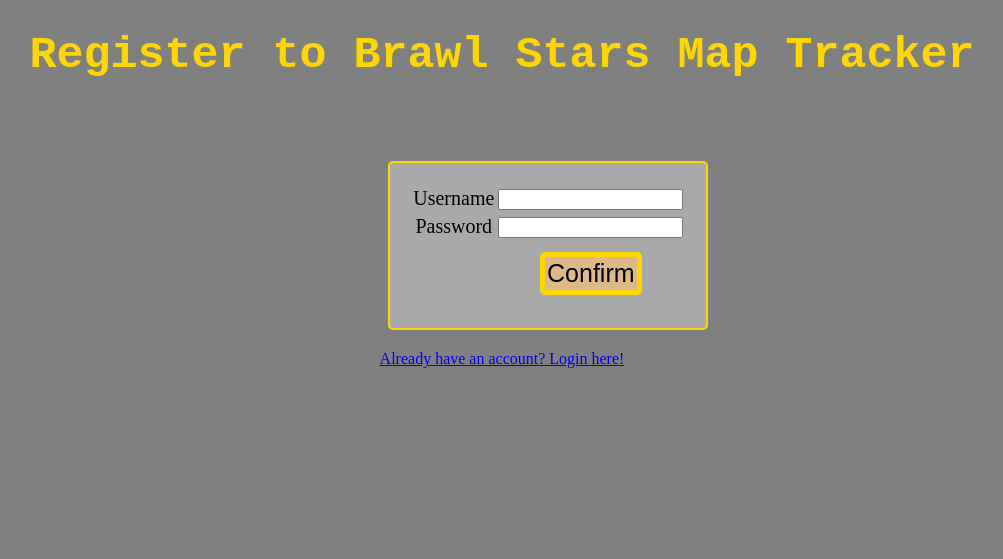
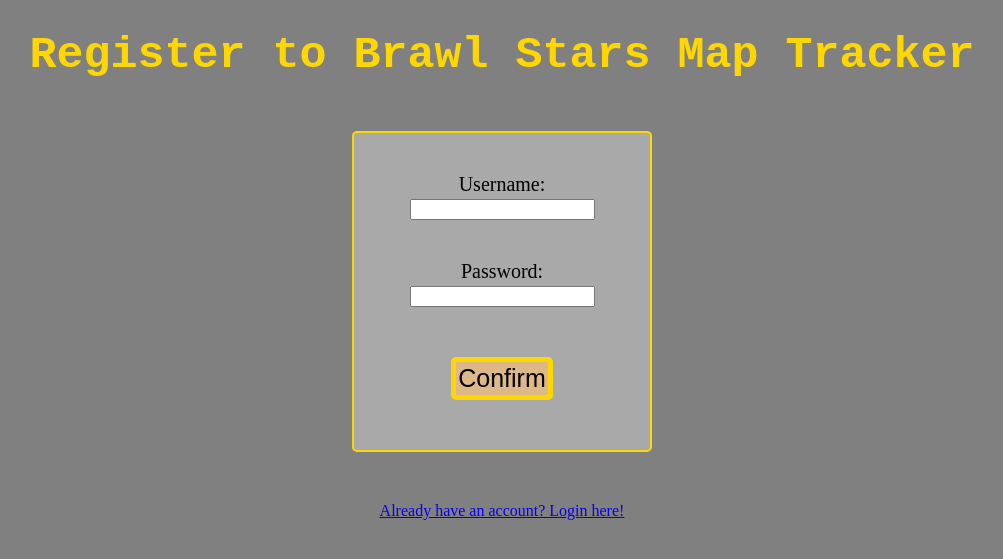
Before and after one commit to robotkid/fp-ia, a Flask app: page /registrationform in a window 1280 px wide. Shown: the top 559 px of the page, without its empty margins (138-1141 px from the left). Run offline with Flask 3, Linux system fonts and the light colour scheme; parts of the project's set-up code (start-up, migrations or seed data) failed here and were passed over; some libraries are stand-ins or nearby versions.

Commit message:
gui updates

```diff
--- a/formsubmission.py
+++ b/formsubmission.py
@@ -6,6 +6,6 @@
 from wtforms.validators import ValidationError, DataRequired
 
 class BrawlStarsMapTrackerRegistrationForm(form.Form):
-    name=StringField(label="Username",validators=[DataRequired()])
-    passWord=PasswordField(label="Password",validators=[DataRequired()])
+    name=StringField(label="Username:",validators=[DataRequired()])
+    passWord=PasswordField(label="Password:",validators=[DataRequired()])
     submit=SubmitField("Confirm")
--- a/static/custom.css
+++ b/static/custom.css
@@ -2,13 +2,16 @@
     border: 2px solid gold;
     border-radius: 5px;
     padding: 20px;
-    display: inline-block;
     font-size: 20px;
-    align-items: center;
     background-color: darkgray;
     text-align: center;
-    margin-left: 41%;
-    margin-top: 50px;
+    margin: 50px auto;
+    box-sizing: border-box;
+    display: flex;
+    flex-direction: column;
+    align-items: center;
+    justify-content: center;
+    width: 300px;
 }
 .anchor-button{
     border: 5px solid gold;
--- a/templates/register.html
+++ b/templates/register.html
@@ -20,24 +20,12 @@
     <form action="http://localhost:5000/registrationform" method='post'>
         {{form.hidden_tag}}
 
-
         <div class="table-section">
-        <table>
-            <tr>
-                <td>{{form.name.label}}</td>
-                <td>{{form.name}}</td>
-            </tr>
-            <tr>
-                <td>{{form.passWord.label}}</td>
-                <td>{{form.passWord}}</td>
-            </tr>
-            <tr>
-                <td></td>
-                <td>{{form.submit(class_="anchor-button")}}</td>
-            </tr>
-        </table>
-        </form>
-    </div>
+            <p>{{ form.name.label }}  {{ form.name }}</p>
+            <p>{{ form.passWord.label }} {{ form.passWord }}</p>
+            <p>{{ form.submit(class_="anchor-button") }}</p>
+        </div>
+    </form>
     <p style = "text-align: center;"><a href="{{ url_for('login')}}">Already have an account? Login here!</a></p>
 </body>
 </html>
```
Also changed, not shown: templates/login.html (+5 -6 lines).
